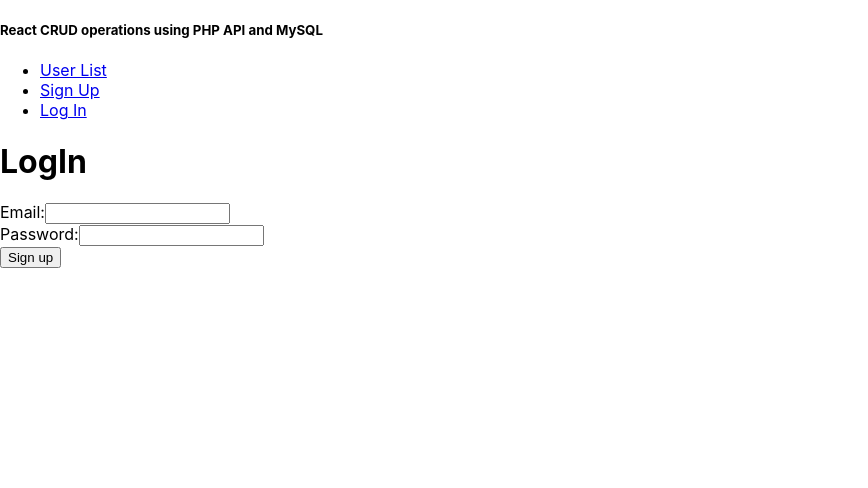
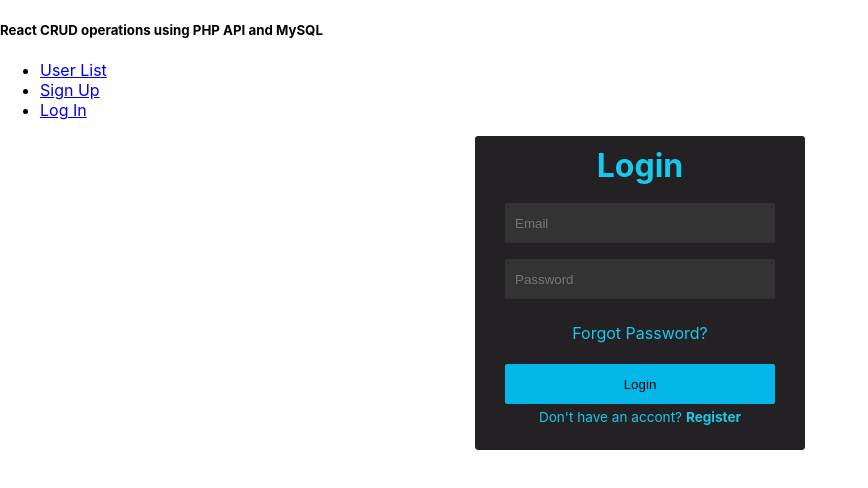
Before and after one commit to jakubkozlowski1104/trip-tip, a React (Create React App) app: page /user/login in a window 1280 px wide. Shown: the top 488 px of the page, without its empty margins (0-868 px from the left). Built offline with nearby package versions, Linux system fonts and the light colour scheme; the HTML template or start-up script is replaced by a standard one.

Commit message:
add styles components to login

```diff
--- a/package.json
+++ b/package.json
@@ -11,6 +11,7 @@
     "react-dom": "^18.2.0",
     "react-router-dom": "^6.17.0",
     "react-scripts": "5.0.1",
+    "styled-components": "^6.1.0",
     "web-vitals": "^2.1.0"
   },
   "scripts": {
--- a/src/components/LogIn/LogIn.js
+++ b/src/components/LogIn/LogIn.js
@@ -1,8 +1,11 @@
 import { useState } from 'react';
 import axios from 'axios';
+import { StyledLogin, StyledCenter, StyledForm } from '../LogIn/LogIn.styles';
 
 const LogIn = () => {
   const [inputs, setInputs] = useState({});
+  const [isLogIn, setIsLogIn] = useState(false);
+  const [wrongLogin, setWrongLogin] = useState(false);
 
   const handleChange = (e) => {
     const name = e.target.name;
@@ -20,32 +23,51 @@
       .then((response) => {
         console.log(response.data.status);
         if (response.data.status === 1) {
-          alert('udalo sie zalogowac');
-          console.log(response.data.message);
-          console.log(response.data.user);
+          setIsLogIn(true);
+          setWrongLogin(false);
         } else {
-          alert('NIE udalo sie zalogowac');
-          console.log(response.data.message);
+          setWrongLogin(true);
         }
       });
-    console.log(inputs);
   };
 
   return (
-    <>
-      <h1>LogIn</h1>
-      <form onSubmit={handleSubmit}>
-        <div className='form-input'>
-          <label>Email:</label>
-          <input type='text' name='email' onChange={handleChange} />
-        </div>
-        <div className='form-input'>
-          <label>Password:</label>
-          <input type='password' name='password' onChange={handleChange} />
-        </div>
-        <button>Sign up</button>
-      </form>
-    </>
+    <StyledCenter>
+      <StyledLogin className='loginContainer'>
+        <h1>Login</h1>
+        {isLogIn && <h1>Jesteś zalogowany</h1>}
+        <StyledForm onSubmit={handleSubmit}>
+          {wrongLogin && (
+            <p style={{ color: 'red', fontSize: '25px' }}>Niepoprawne dane</p>
+          )}
+          <div className='form-input'>
+            <input
+              placeholder='Email'
+              type='text'
+              name='email'
+              onChange={handleChange}
+            />
+          </div>
+          <div className='form-input'>
+            <input
+              placeholder='Password'
+              type='password'
+              name='password'
+              onChange={handleChange}
+            />
+          </div>
+          <div className='forgot'>
+            <p>Forgot Password?</p>
+          </div>
+          <button>Login</button>
+          <div className='register'>
+            <p>
+              Don't have an accont? <span>Register</span>
+            </p>
+          </div>
+        </StyledForm>
+      </StyledLogin>
+    </StyledCenter>
   );
 };
 
--- /dev/null
+++ b/src/components/LogIn/LogIn.styles.js
@@ -0,0 +1,74 @@
+import styled from 'styled-components';
+
+export const StyledCenter = styled.div`
+  display: flex;
+  justify-content: center;
+`;
+
+export const StyledLogin = styled.div`
+  display: flex;
+  flex-direction: column;
+  justify-content: center;
+  align-items: center;
+  width: 330px;
+  background-color: #232123;
+  border-radius: 1%;
+  color: #18c9ec;
+  margin: 0;
+  padding: 0;
+
+  h1 {
+    margin: 0;
+    padding: 10px 0;
+  }
+
+  .form-input {
+    input {
+      padding: 10px 10px;
+      width: 250px;
+      height: 20px;
+      border-radius: 2px;
+      outline: none;
+      border: none;
+      margin: 8px 0;
+      background-color: #343334;
+    }
+  }
+`;
+
+export const StyledForm = styled.form`
+  display: flex;
+  flex-direction: column;
+  justify-content: center;
+  align-items: center;
+  margin: 0;
+  padding: 0;
+
+  button {
+    cursor: pointer;
+    padding: 10px 10px;
+    width: 270px;
+    height: 40px;
+    border-radius: 2px;
+    outline: none;
+    border: none;
+    margin: 5px 0;
+    background-color: #03b8e9;
+  }
+
+  .register p {
+    margin: 0;
+    font-size: 0.85rem;
+    padding-bottom: 25px;
+
+    span {
+      font-weight: bold;
+      cursor: pointer;
+      transition: 0.2s;
+    }
+
+    span:hover {
+      color: #5fd1e8;
+    }
+  }
+`;
```
Also changed, not shown: 1 other file (tests, documents, lock files or other folders).
